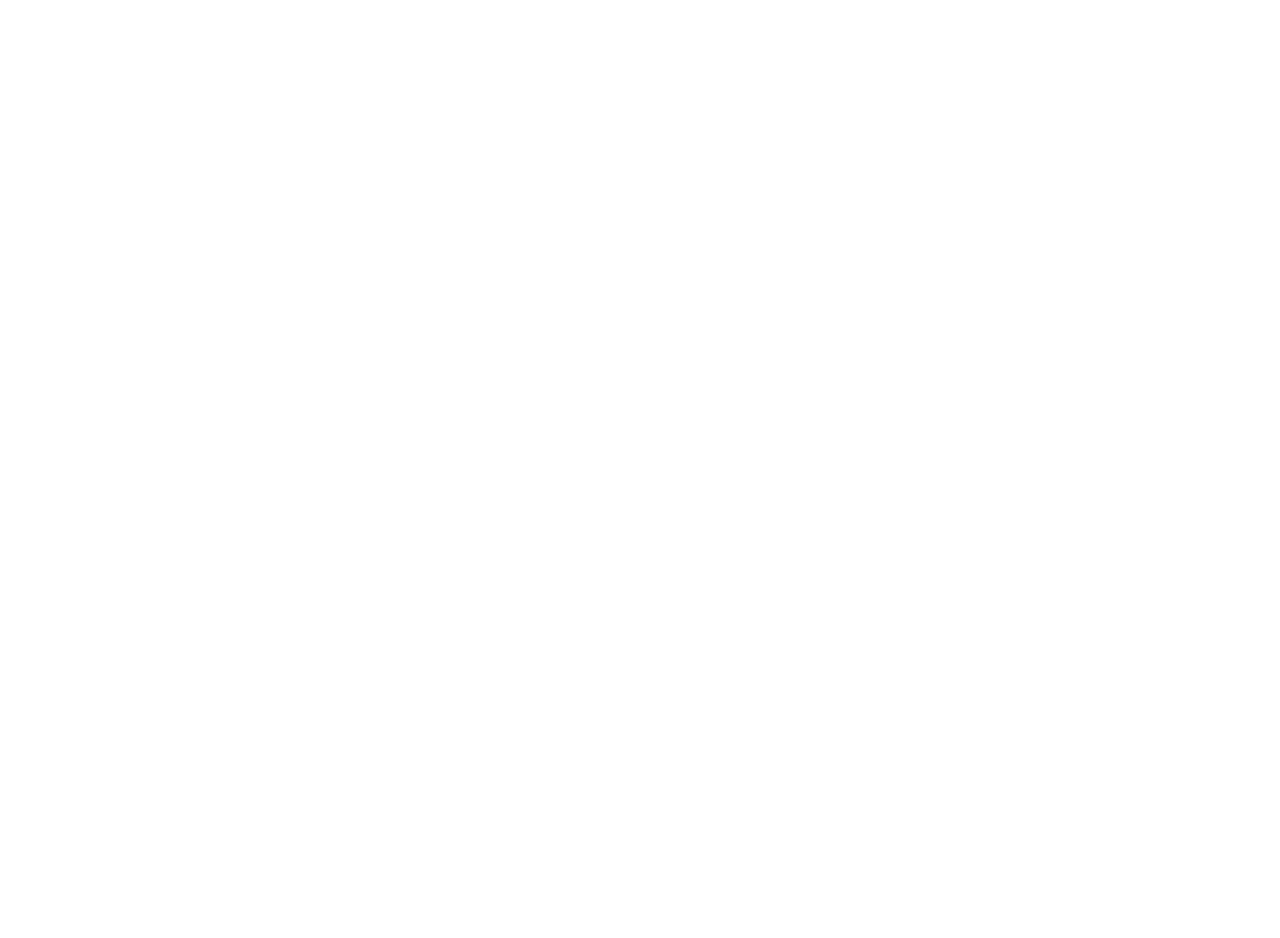
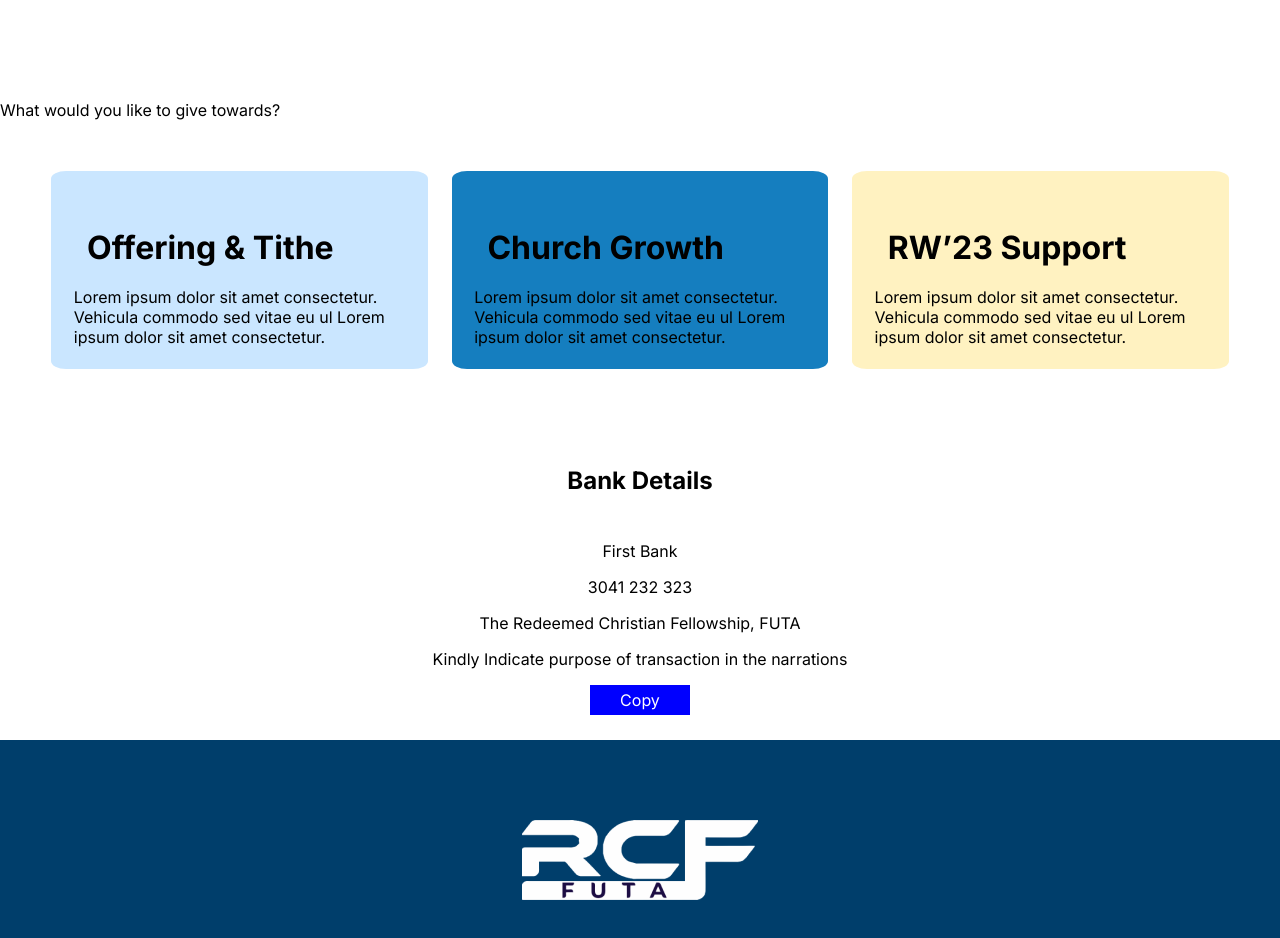
Before and after one commit to rcffuta/Rcf_frontend, a React (Create React App) app: page /online_giving in a window 1280 px wide. Shown: the part 1500-2438 px from the top of the page. Before the commit the page ends 800 px from the top, so only its background shows below. Built offline with nearby package versions, Linux system fonts and the light colour scheme; grey boxes are pictures that could not be loaded.

Commit message:
Still on the onlinegiving

```diff
--- a/src/Pages/OnlineGiving/OnlineGiving.css
+++ b/src/Pages/OnlineGiving/OnlineGiving.css
@@ -1,8 +1,3 @@
-  OnlineGiving{
-    height:200vh
-
-  }
-
 .online-giving-container {
   position: relative;
 }
@@ -14,7 +9,99 @@
   left: 0;
   width: 100%;
   height: 60%;
-    background-image: url('../../Assets/Online.png');
+  background-image: url("../../Assets/Online.png");
   background-size: cover;
   z-index: -1;
 }
+
+.online-giving-content {
+  position: relative;
+  margin-top: 200vh; /* Adjust the margin-top value as needed */
+  overflow-y: hidden;
+}
+
+.online-giving-sections {
+  display: flex;
+  justify-content: space-between;
+  align-items: center;
+  height: 36%;
+  padding: 4%;
+}
+
+.online-giving-section {
+  flex-basis: 32%;
+  border: none;
+  border-radius: 4%;
+}
+
+.online-giving-footer {
+  height: 30vh;
+  background-color: #003e6b;
+  display: flex;
+  justify-content: center;
+  align-items: center;
+}
+
+.online-giving-footer-image {
+  max-width: 50%;
+}
+
+/* Additional styling for text and spacing */
+
+h1 {
+  margin-bottom: 1rem;
+  padding: 4% 2% 1% 4%;
+}
+
+.online-giving-section {
+  display: flex;
+  justify-content: center;
+  align-items: center;
+  background-color: #cae6ff;
+}
+
+.online-giving-section:nth-child(2) {
+  background-color: #157ebf;
+}
+
+.online-giving-section:nth-child(3) {
+  background-color: #fff2c1;
+}
+.online-giving-section-flex {
+  padding: 6%;
+}
+.bank-details {
+  display: flex;
+  flex-direction: column;
+  align-items: center;
+  margin: 2% 0;
+}
+
+.bank-info {
+  display: flex;
+  flex-direction: column;
+  align-items: center;
+  margin-top: 2%;
+}
+
+.bank-name,
+.account-number,
+.account-name {
+  margin-bottom: 1rem;
+}
+
+.copy-button {
+  cursor: pointer;
+  display: flex;
+  justify-content: center;
+  align-items: center;
+  width: 100px;
+  height: 30px;
+  background-color: blue;
+  color: white;
+  margin-top: 1rem;
+}
+
+.copy-button:hover {
+  background-color: darkblue;
+}
--- a/src/Pages/OnlineGiving/OnlineGiving.js
+++ b/src/Pages/OnlineGiving/OnlineGiving.js
@@ -1,14 +1,83 @@
-import React from 'react';
+import React, { useEffect, useRef } from 'react';
 import './OnlineGiving.css';
 import Navbar from '../../Component/Navbar/Navbar';
+import Footerlogo from "../../Assets/Footerlogo.png"
+const OnlineGiving = () => {
+  const contentRef = useRef(null);
 
-const OnlineGiving = () => {
+  const handleCopy = (text) => {
+    navigator.clipboard.writeText(text);
+    alert('Account number copied to clipboard!');
+  };
+
+  useEffect(() => {
+    const handleScroll = () => {
+      const contentElement = contentRef.current;
+      const scrollPosition = contentElement.scrollTop;
+
+      contentElement.style.backgroundPositionY = `-${scrollPosition}px`;
+    };
+
+    const contentElement = contentRef.current;
+    contentElement.addEventListener('scroll', handleScroll);
+
+    return () => {
+      contentElement.removeEventListener('scroll', handleScroll);
+    };
+  }, []);
+
   return (
     <div className="online-giving-container">
       <Navbar />
-
+      <div className="online-giving-content" ref={contentRef}>
+        <div>What would you like to give towards?</div>
+        <div className="online-giving-sections">
+          <div className="online-giving-section">
+            <div className="online-giving-section-flex">
+              <h1>Offering & Tithe</h1>
+              <p>
+                Lorem ipsum dolor sit amet consectetur. Vehicula commodo sed vitae eu ul Lorem ipsum dolor sit amet
+                consectetur.
+              </p>
+            </div>
+          </div>
+          <div className="online-giving-section">
+            <div className="online-giving-section-flex">
+              <h1>Church Growth</h1>
+              <p>
+                Lorem ipsum dolor sit amet consectetur. Vehicula commodo sed vitae eu ul Lorem ipsum dolor sit amet
+                consectetur.
+              </p>
+            </div>
+          </div>
+          <div className="online-giving-section">
+            <div className="online-giving-section-flex">
+              <h1>RW’23 Support</h1>
+              <p>
+                Lorem ipsum dolor sit amet consectetur. Vehicula commodo sed vitae eu ul Lorem ipsum dolor sit amet
+                consectetur.
+              </p>
+            </div>
+          </div>
+        </div>
+        <div className="bank-details">
+          <h2>Bank Details</h2>
+          <div className="bank-info">
+            <div className="bank-name">First Bank</div>
+            <div className="account-number">3041 232 323</div>
+            <div className="account-name">The Redeemed Christian Fellowship, FUTA</div>
+            <div>Kindly Indicate purpose of transaction in the narrations</div>
+            <div className="copy-button" onClick={() => handleCopy('3041 232 323')}>
+              Copy
+            </div>
+          </div>
+        </div>
+        <div className="online-giving-footer">
+          <img className="online-giving-footer-image" src={Footerlogo} alt="" />
+        </div>
+      </div>
     </div>
   );
-}
+};
 
 export default OnlineGiving;
```
Also changed, not shown: src/Assets/Footerlogo.png (added). Lines whose indentation alone changed are shown as unchanged.
